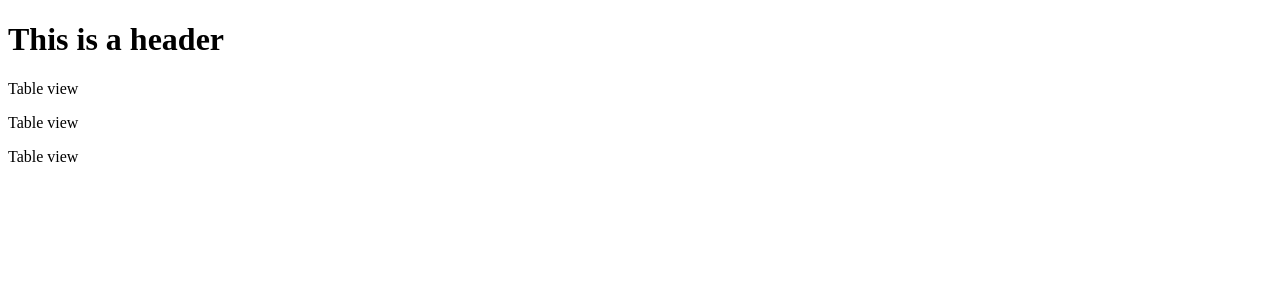
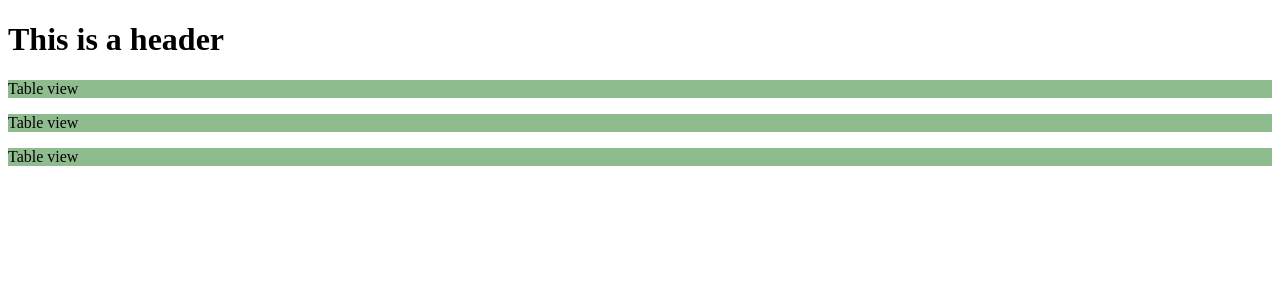
Before and after one commit to Alyssa-Crawford-dmi/Board-game-manager, a Vue app: page / in a window 1280 px wide. Shown: the top 300 px of the page. Built offline with nearby package versions, Linux system fonts and the light colour scheme.

Commit message:
can remove elments

```diff
--- a/src/components/GridItem.vue
+++ b/src/components/GridItem.vue
@@ -1,8 +1,21 @@
 <template>
-  <p>Table view</p>
+  <div @click="itemClicked">
+    <p>Table view</p>
+  </div>
 </template>
 <script>
 export default {
   name: "GridItem",
+  methods: {
+    itemClicked() {
+      this.$emit("item-clicked", this.index);
+    },
+  },
+  props: ["index"],
 };
 </script>
+<style scoped>
+div {
+  background-color: darkseagreen;
+}
+</style>
--- a/src/components/ListHolder.vue
+++ b/src/components/ListHolder.vue
@@ -1,9 +1,19 @@
 <template>
   <div v-if="showAsList">
-    <ListItem v-for="game in gamesList" :key="game" />
+    <ListItem
+      v-for="(game, index) in gamesList"
+      :key="game"
+      @item-clicked="(gameIndex) => openModal(gameIndex)"
+      :index="index"
+    />
   </div>
   <div v-else>
-    <GridItem v-for="game in gamesList" :key="game" />
+    <GridItem
+      v-for="(game, index) in gamesList"
+      :key="game"
+      @item-clicked="(gameIndex) => openModal(gameIndex)"
+      :index="index"
+    />
   </div>
   <Modal
     v-if="showModal"
@@ -27,17 +37,23 @@ export default {
     return {
       showModal: false,
       gamesList: ["game1", "game2", "game3"],
+      indexToRemove: -1,
     };
   },
   props: ["showAsList"],
   methods: {
     cancelDelete() {
-      console.log("Canceling");
       this.showModal = !this.showModal;
+      console.log("Canceling delete");
     },
     deleteItem() {
       this.showModal = !this.showModal;
-      console.log("Deleting");
+      this.gamesList.splice(this.indexToRemove, 1);
+      console.log("deleted ", this.gamesList);
+    },
+    openModal(clickedIndex) {
+      this.showModal = true;
+      this.indexToRemove = clickedIndex;
     },
   },
 };
--- a/src/components/ListItem.vue
+++ b/src/components/ListItem.vue
@@ -1,8 +1,21 @@
 <template>
-  <p>List view</p>
+  <div @click="itemClicked">
+    <p>List view</p>
+  </div>
 </template>
 <script>
 export default {
-  name: "ListItem",
+  name: "GridItem",
+  methods: {
+    itemClicked() {
+      this.$emit("item-clicked", this.index);
+    },
+  },
+  props: ["index"],
 };
 </script>
+<style scoped>
+div {
+  background-color: darkseagreen;
+}
+</style>
--- a/src/components/Modal.vue
+++ b/src/components/Modal.vue
@@ -6,7 +6,7 @@
         <button class="Button Neutral" @click="(e) => cancelDelete(e)">
           Cancel
         </button>
-        <button class="Button Danger" @click="(e) => deleteConfirmed(e)">
+        <button class="Button Danger remove" @click="(e) => deleteConfirmed(e)">
           Remove
         </button>
       </div>
```
Also changed, not shown: 1 other file (tests, documents, lock files or other folders).
